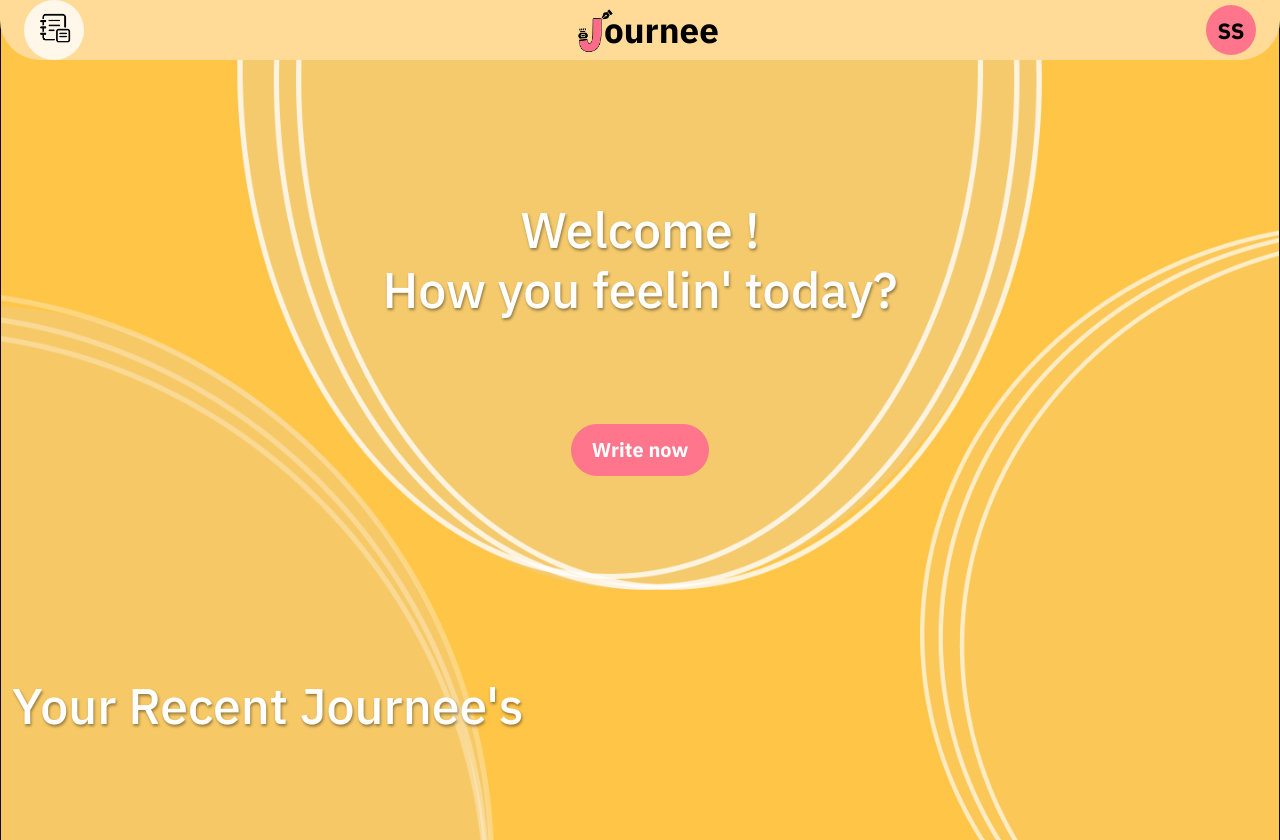
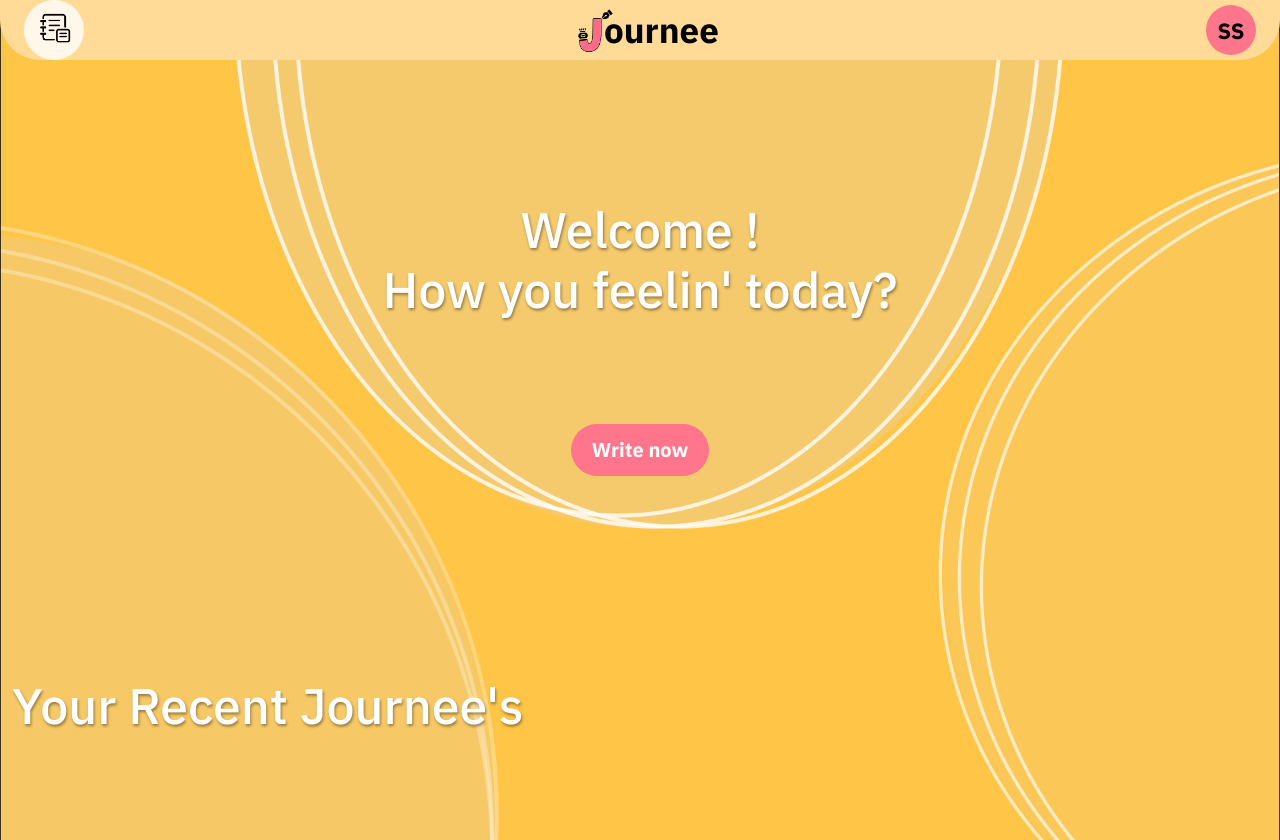
Before and after one commit to daniodev/Journee-Website, a PHP site: page / in a window 1280 px wide. Run offline with PHP 8.4, Linux system fonts and the light colour scheme; the visitor is signed in with stand-in values (Sample User, id 1); data that the repository does not hold is empty.

Commit message:
Added 1080 backgrounds

```diff
--- a/diary/view/index.php
+++ b/diary/view/index.php
@@ -27,7 +27,7 @@ include '../../sources/include/navbar.php';
 <style>
 body {
     margin: 0;
-    background-image: url('../../sources/images/backgrounds/view.png');
+    background-image: url('../../sources/images/backgrounds/view1080.png');
     font-family: 'IBM Plex Sans', sans-serif;
     background-size: cover;
     background-position: center;
--- a/diary/write/index.php
+++ b/diary/write/index.php
@@ -28,7 +28,7 @@
     body {
         margin: 0;
         padding-top: 50px;
-        background-image: url('../../sources/images/backgrounds/write.png');
+        background-image: url('../../sources/images/backgrounds/write1080.png');
         font-family: 'IBM Plex Sans', sans-serif;
         background-size: cover;
         background-attachment: fixed;
--- a/index.php
+++ b/index.php
@@ -42,7 +42,7 @@
     <style>
         body {
             margin: 0;
-            background-image: url('sources/images/backgrounds/home.png');
+            background-image: url('sources/images/backgrounds/home1080.png');
             font-family: 'IBM Plex Sans', sans-serif;
             background-size: cover;
             background-position: center;
--- a/landing.php
+++ b/landing.php
@@ -157,7 +157,7 @@ body {
                 <img src="sources/images/corona.png" class="images" alt="Crown icon">
             </div>
             <p class="txt">
-                Ripercorrendo le giornate,capirai errori fatti in passato e formulerai strategie per raggiungere i tuoi obiettivi!
+                Ripercorrendo le giornate, capirai errori fatti in passato e formulerai strategie per raggiungere i tuoi obiettivi!
             </p>
         </div>
 
```
Also changed, not shown: sources/images/backgrounds/home1080.png (added), sources/images/backgrounds/view1080.png (added), sources/images/backgrounds/write1080.png (added).
